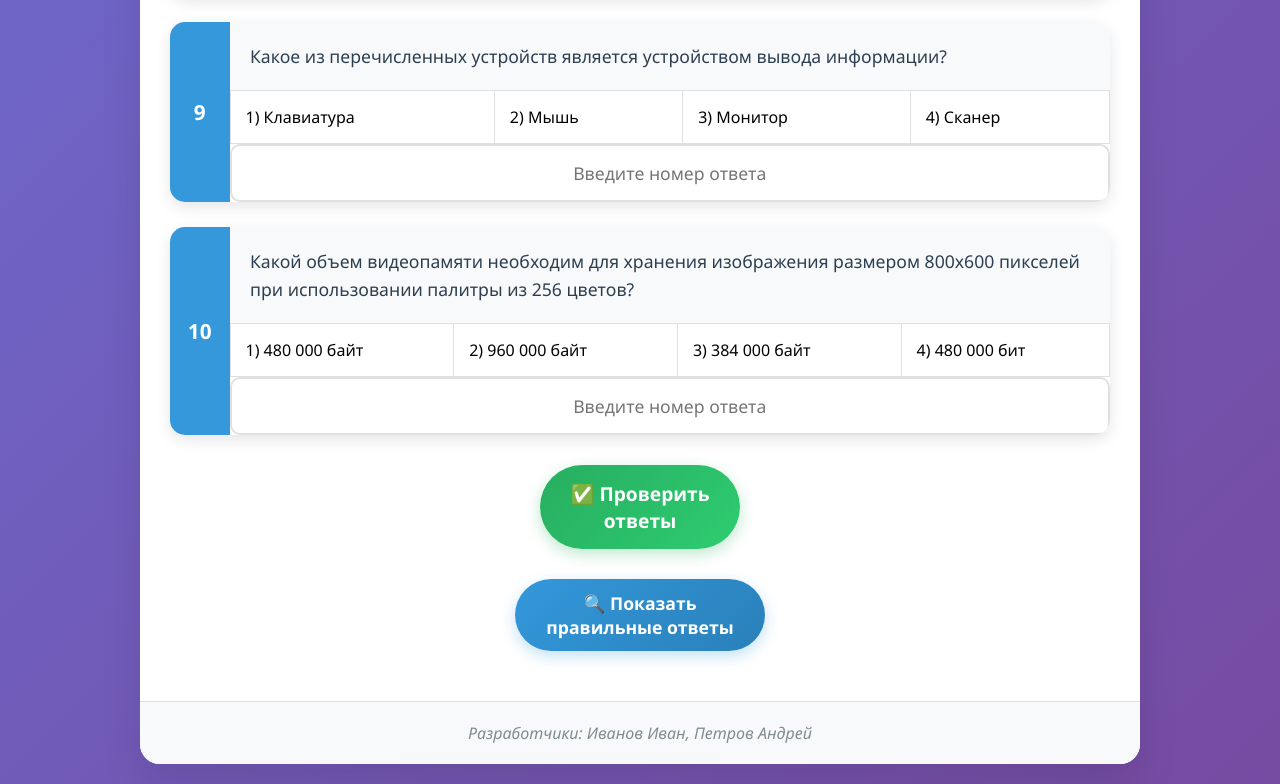
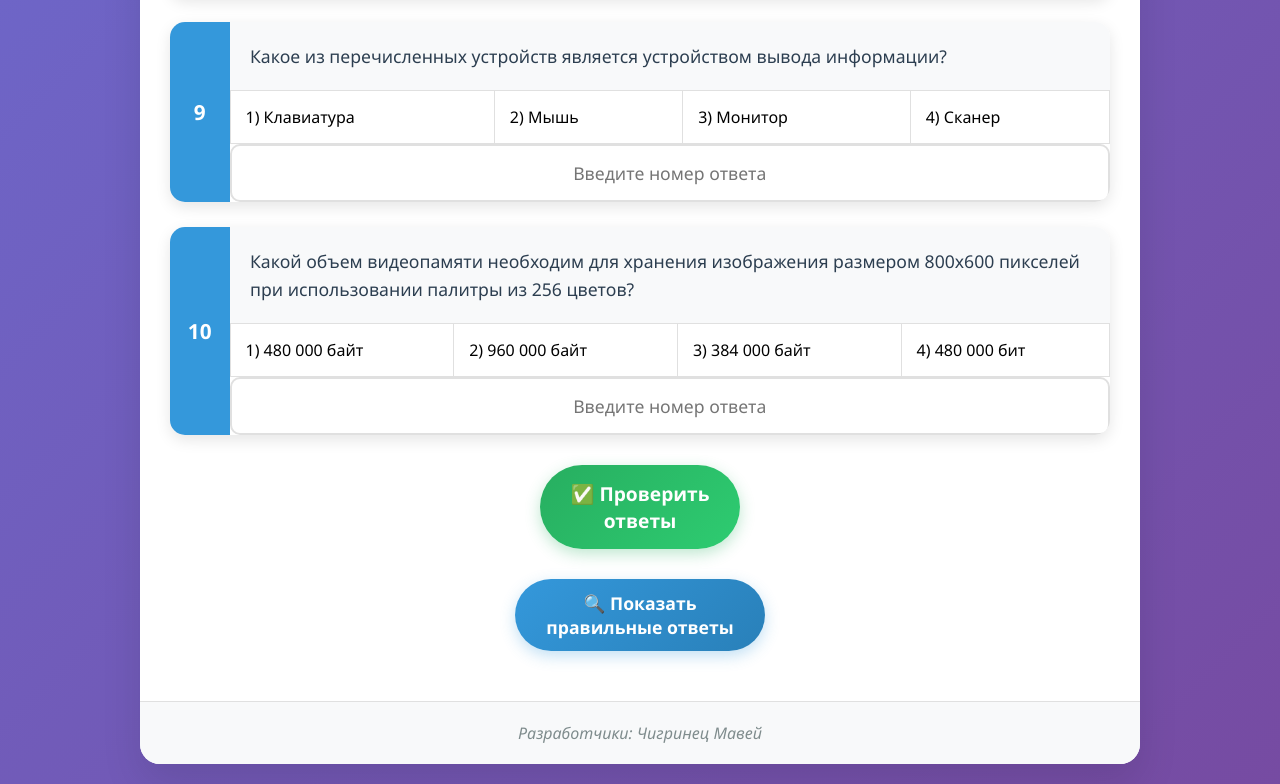
Before and after one commit to Slowlikey/slowlikey.github.io, a plain HTML site: page testege/index.html in a window 1280 px wide. Shown: the part 1981-2765 px from the top of the page. Drawn offline with Linux system fonts and the light colour scheme.

Commit message:
Update index.html

```diff
--- a/testege/index.html
+++ b/testege/index.html
@@ -525,7 +525,7 @@
         </div>
 
         <div class="developers">
-            <p>Разработчики: Иванов Иван, Петров Андрей</p>
+            <p>Разработчики: Чигринец Мавей</p>
         </div>
     </div>
 
```
